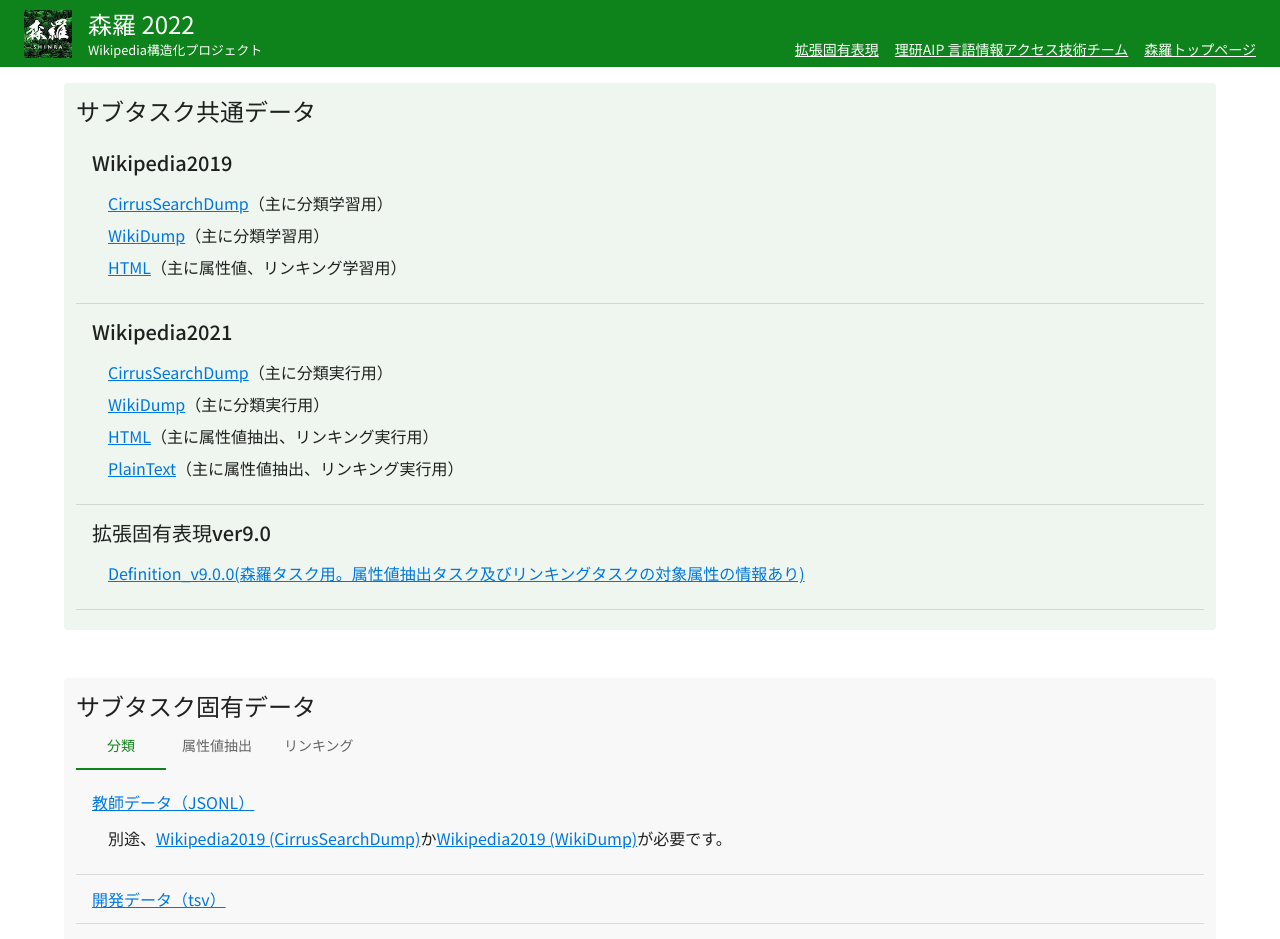
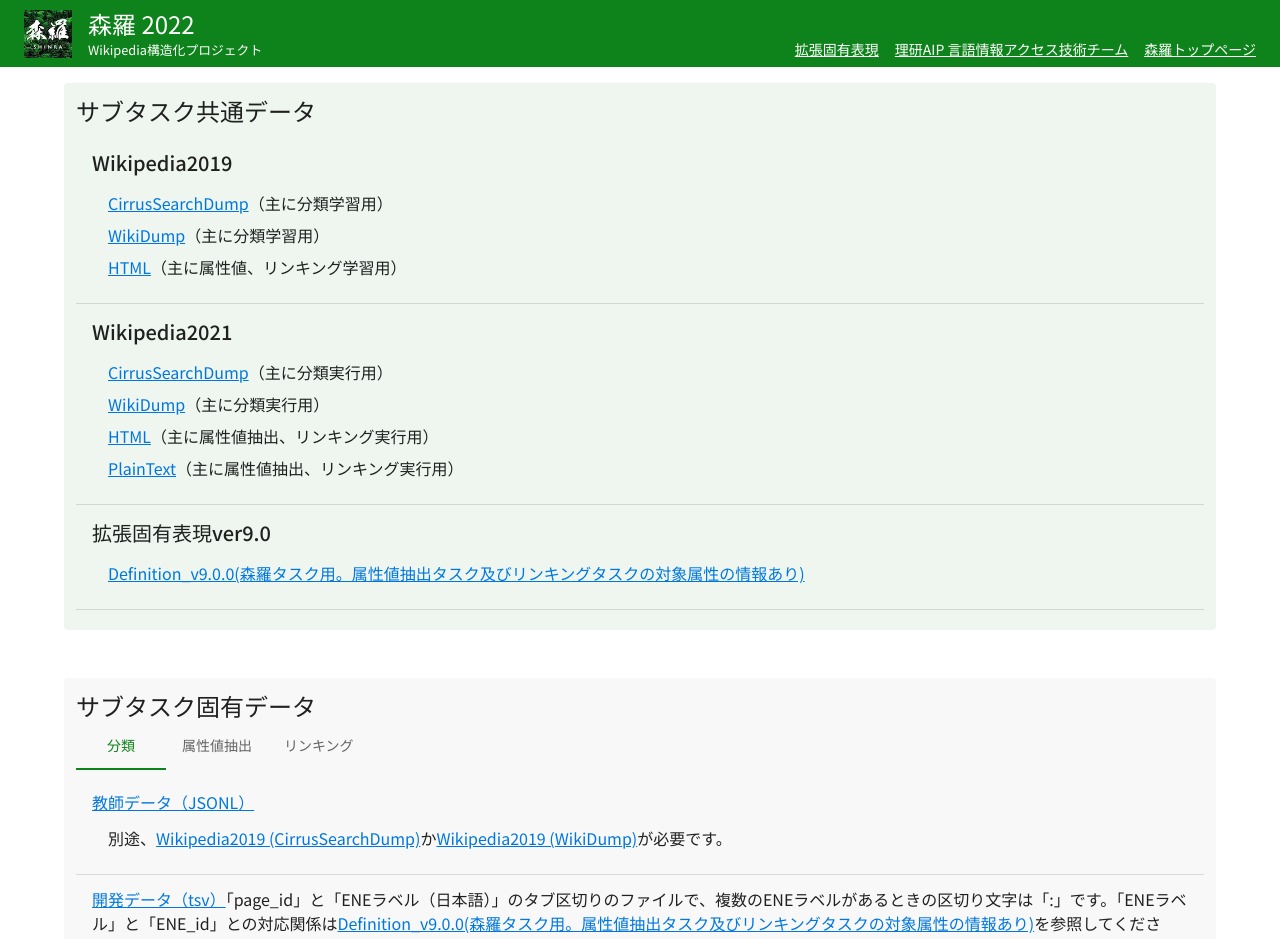
Before and after one commit to besna-institute/udagawa-shinra-project, a Next.js app: page /data-download in a window 1280 px wide. Shown: the top 939 px of the page. Built offline with nearby package versions, Linux system fonts and the light colour scheme.

Commit message:
Update data-download.tsx

```diff
--- a/pages/data-download.tsx
+++ b/pages/data-download.tsx
@@ -114,6 +114,11 @@ const subtaskUniqueItems: TabItem[] = [
               <ExternalLink href="https://storage.googleapis.com/shinra_data/%E9%85%8D%E5%B8%83%E8%B3%87%E6%96%99/DevData_20220714.tsv">
                 開発データ（tsv）
               </ExternalLink>
+              「page_id」と「ENEラベル（日本語）」のタブ区切りのファイルで、複数のENEラベルがあるときの区切り文字は「:」です。「ENEラベル」と「ENE_id」との対応関係は
+              <ExternalLink href="https://drive.google.com/file/d/1kOvhBGTxoN2DeLFOh_hYlfMo7SMmYyFV/view?usp=sharing">
+                Definition_v9.0.0(森羅タスク用。属性値抽出タスク及びリンキングタスクの対象属性の情報あり)
+              </ExternalLink>
+              を参照してください。
             </>,
             <>
               <ExternalLink href="https://drive.google.com/file/d/1b-ge9hTzNIQgR1zerdje5deUEVXe7JJk/view?usp=sharing">
```
